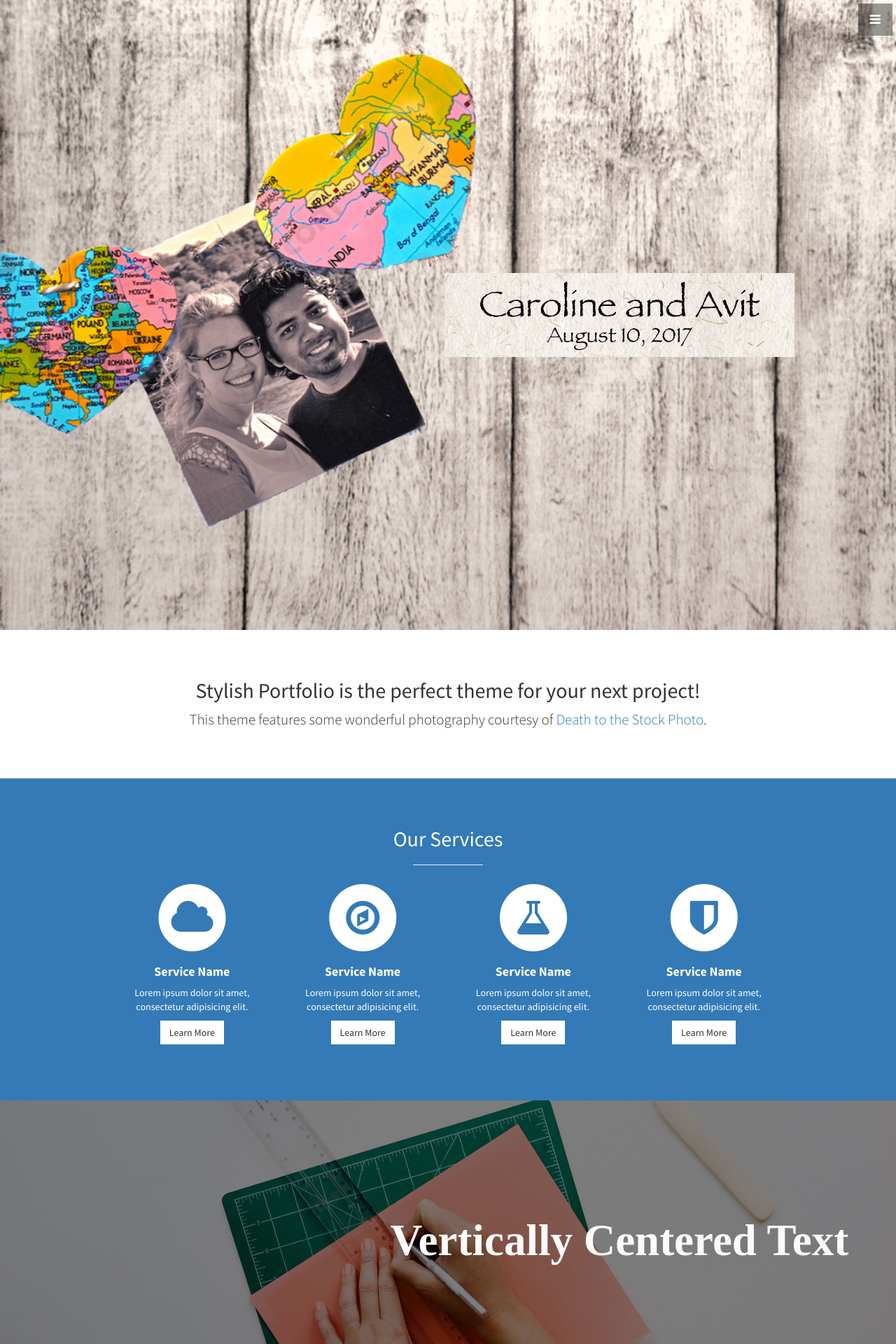
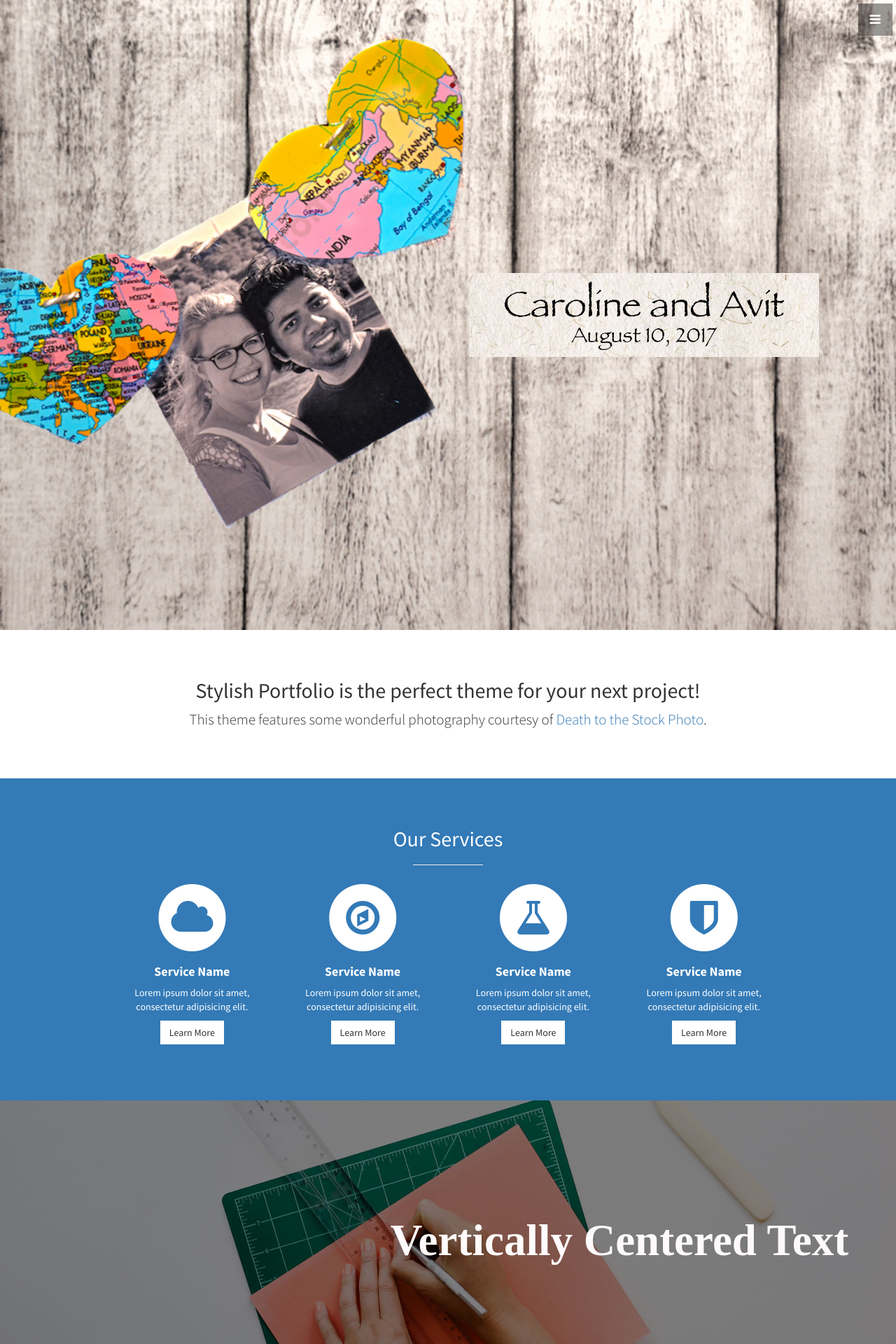
Before and after one commit to MonchiLin/carowedavit.github.io, a Jekyll site: the page built from index.html, in a window 1280 px wide. Shown: the top 1920 px of the page at 70% size. Built offline with Jekyll 4.4.1, drawn with Linux system fonts in a browser that asks for light colours.

Commit message:
front page updated

```diff
--- a/_includes/header.html
+++ b/_includes/header.html
@@ -1,5 +1,5 @@
 <header id="top" class="header">
   <div class="text-vertical-center">
-   <img src="img/qh.jpg" alt="Wedding quotes" style="width:500px; margin-left: 0em;">
+   <img src="img/qh.jpg" alt="Wedding quotes" style="width:500px; margin-left: 5em;">
   </div>
 </header>
```
Also changed, not shown: img/bg.jpg.
